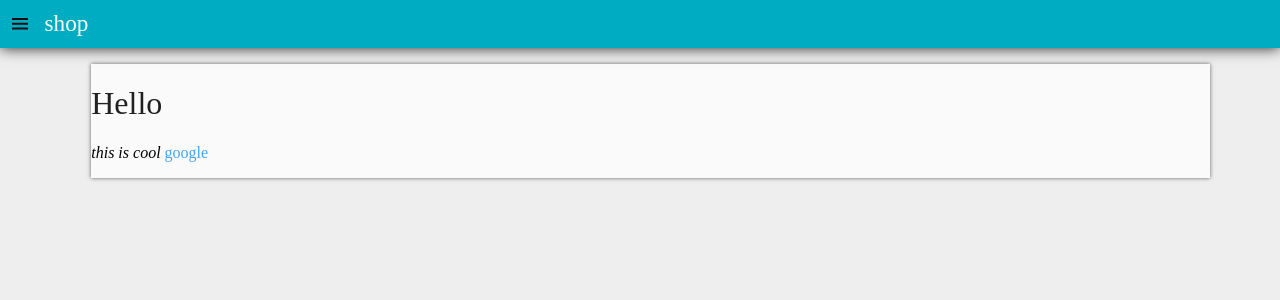
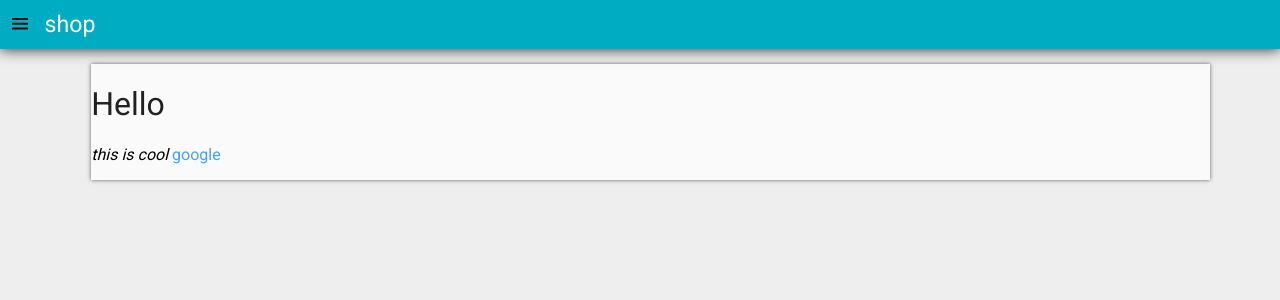
Before and after one commit to UnkDevE/ethanriley.github.io_old, a Jekyll site: the page built from _pages/shop.md, in a window 1280 px wide. Shown: the top 300 px of the page. Built offline with Jekyll 4.4.1, drawn with Linux system fonts in a browser that asks for light colours.

Commit message:
fix fonts on other browsers

```diff
--- a/_sass/_style.scss
+++ b/_sass/_style.scss
@@ -14,7 +14,7 @@ body{
   position: relative;
   z-index: 1;
   background: #EEEEEE;
-  font-family: 'Roboto' sans-serif;
+  font-family: 'Roboto', sans-serif;
   .style{
     #{headings(1,6)}{
         color:#212121;
```
